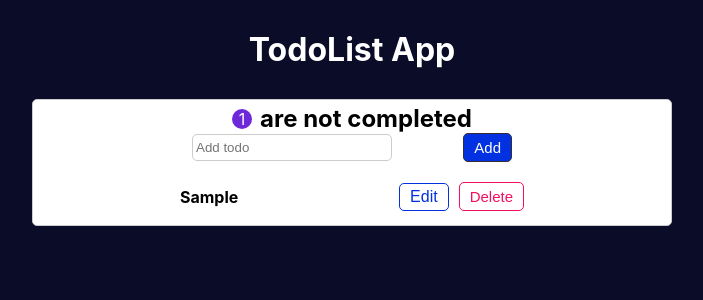
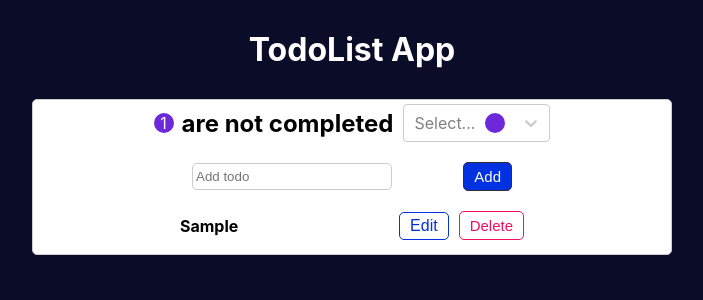
Before and after one commit to seyedmahdihosseinizade/TodoApp, a React (Create React App) app: page / in a window 1280 px wide. Both pictures are taken after typing "Sample" into the empty fields and a click on the button "Add". Shown: the top 300 px of the page, without its empty margins (288-991 px from the left). Built offline with nearby package versions, Linux system fonts and the light colour scheme.

Commit message:
search todo

```diff
--- a/package.json
+++ b/package.json
@@ -9,6 +9,7 @@
     "react": "^18.2.0",
     "react-dom": "^18.2.0",
     "react-scripts": "5.0.1",
+    "react-select": "^5.4.0",
     "web-vitals": "^2.1.4"
   },
   "scripts": {
--- a/src/App.css
+++ b/src/App.css
@@ -33,7 +33,7 @@
 }
 
 .todoText{
-  cursor: pointer;
+  cursor: pointer !important ;
   font-weight: bold;
 }
 
@@ -71,8 +71,8 @@ input:focus{
   border-radius: 5px;
   outline: none;
   padding: 4px 10px;
-  cursor: pointer;
   font-size: 16px;
+  cursor: pointer !important ;
 }
 
 .remove{
@@ -104,7 +104,6 @@ input:focus{
   padding: 5px 10px;
   border-radius: 5px;
   color: #6d28d9;
-  cursor: pointer ;
 }
 
 
@@ -113,7 +112,9 @@ input:focus{
   display: flex;
   justify-content: center;
   align-items: center;
+  margin-bottom: 20px;
 }
+
 .navBar span{
   background-color: #6d28d9;
   width: 20px;
@@ -125,3 +126,7 @@ input:focus{
   margin-right: 0.5rem;
   color: #fff;
 }
+
+.select {
+  margin-left: 10px;
+}
--- a/src/components/Navbar.jsx
+++ b/src/components/Navbar.jsx
@@ -1,18 +1,23 @@
+import { useState } from "react";
+import Select from 'react-select';
 
+const options = [
+    {value:"" , label:"All"},
+    {value:"Completed" , label:"Completed"},
+    {value:"Uncompleted" , label:"Uncompleted"},
+]
 
-const NavBar = ({unCompletedTodos}) => {
+const NavBar = ({ unCompletedTodos,onChange,selectedOption}) => {
+
+    // console.log(selectedOption);
 
 
 
+    if (!unCompletedTodos) return <h2>set your today todos</h2>
     return (
         <header className="navBar">
-            {unCompletedTodos ? (
-                <>
-                    <span>{unCompletedTodos}</span> <h2>are not completed</h2>
-                </>
-            ):(
-                <h2>set your today todos</h2>
-            )}
+            <span>{unCompletedTodos}</span> <h2>are not completed</h2>
+            <Select className="select" value={selectedOption} onChange={onChange} options={options}/>
         </header>
     );
 }
--- a/src/components/TodoApp.jsx
+++ b/src/components/TodoApp.jsx
@@ -1,4 +1,4 @@
-import { useState } from "react";
+import { useEffect, useState } from "react";
 import NavBar from "./Navbar";
 import TodoForm from "./TodoForm";
 import TodoList from "./TodoList";
@@ -6,6 +6,13 @@ import TodoList from "./TodoList";
 const TodoApp = () => {
 
     const [todos,setTodos] = useState([])
+    const [filteredTodos,setFilteredTodos] = useState([])
+    const [selectedOption,setSelectedOption] = useState("All")
+
+    useEffect(() =>{
+        filterTodos(selectedOption.value)
+    },[todos,selectedOption])
+
 
     const addTodo = (input) =>{
         const newTodo = {id:Math.floor(Math.random() * 1000),text:input,isCompleted:false}
@@ -38,16 +45,37 @@ const TodoApp = () => {
         setTodos(updatedTodos)
     }
 
+    const filterTodos = (status) =>{
+        switch (status) {
+            case "Completed":
+                setFilteredTodos(todos.filter((t) => t.isCompleted))
+                break;
+            case "Uncompleted" :
+                setFilteredTodos(todos.filter((t) => !t.isCompleted))
+                break;
+            default:
+                setFilteredTodos(todos)
+        }
 
+    }
+    const selectHandler = (e) =>{
+        setSelectedOption(e)
+        filteredTodos(e.value)
+    }
 
     return (
         <div className="container">
-            <NavBar unCompletedTodos = {todos.filter((todo) => !todo.isCompleted).length} />
+
+            <NavBar
+                unCompletedTodos = {todos.filter((todo) => !todo.isCompleted).length}
+                selectedOption = {selectedOption}
+                onChange={selectHandler}
+            />
             <TodoForm
                 submitTodo = {addTodo}
             />
             <TodoList
-                todos = {todos}
+                todos = {filteredTodos}
                 completeHandler = {completeTodo}
                 deleteHandler = {deleteHandler}
                 onUpdate = {updateTodo}
```
Also changed, not shown: 1 other file (tests, documents, lock files or other folders).
